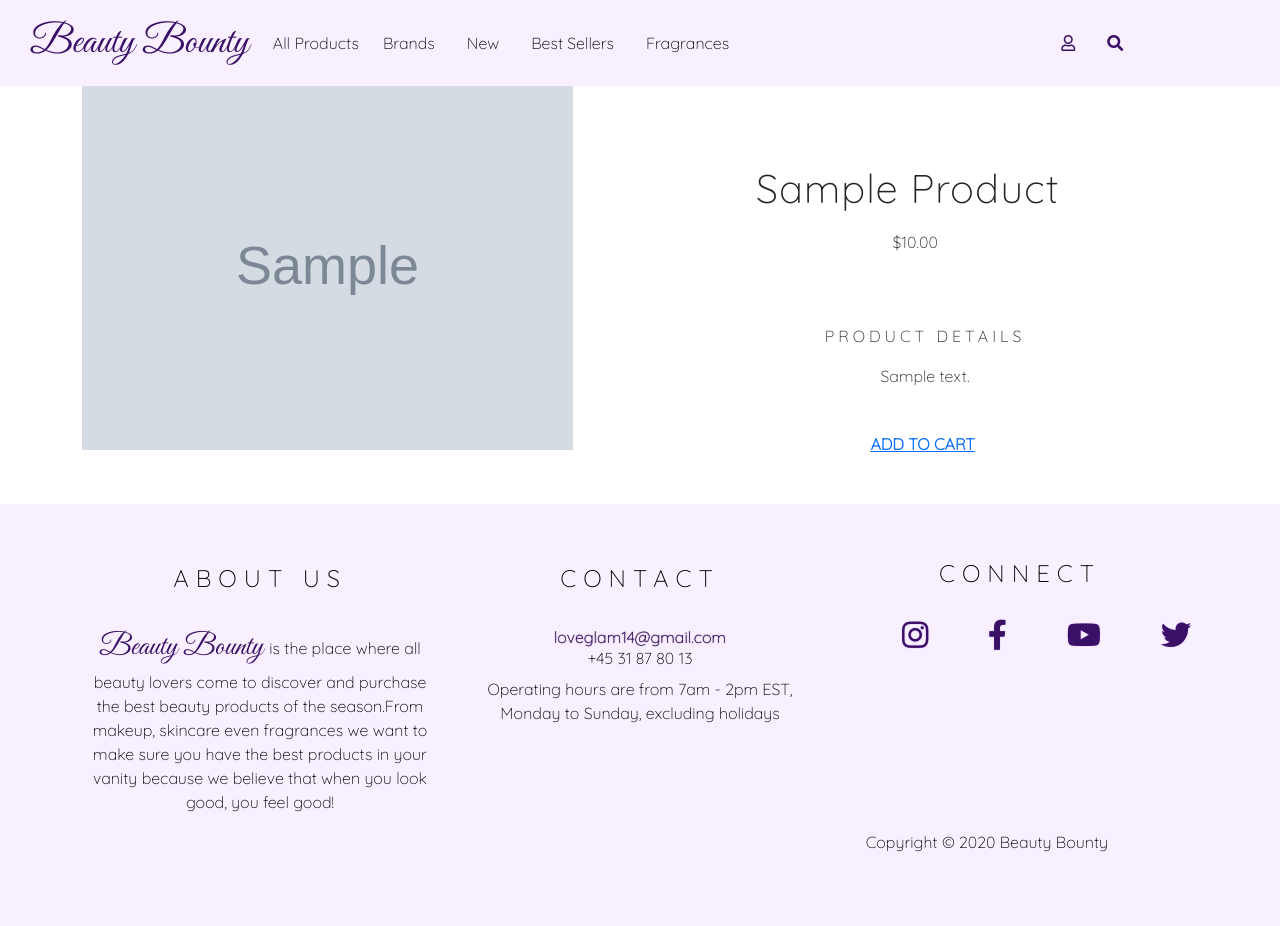
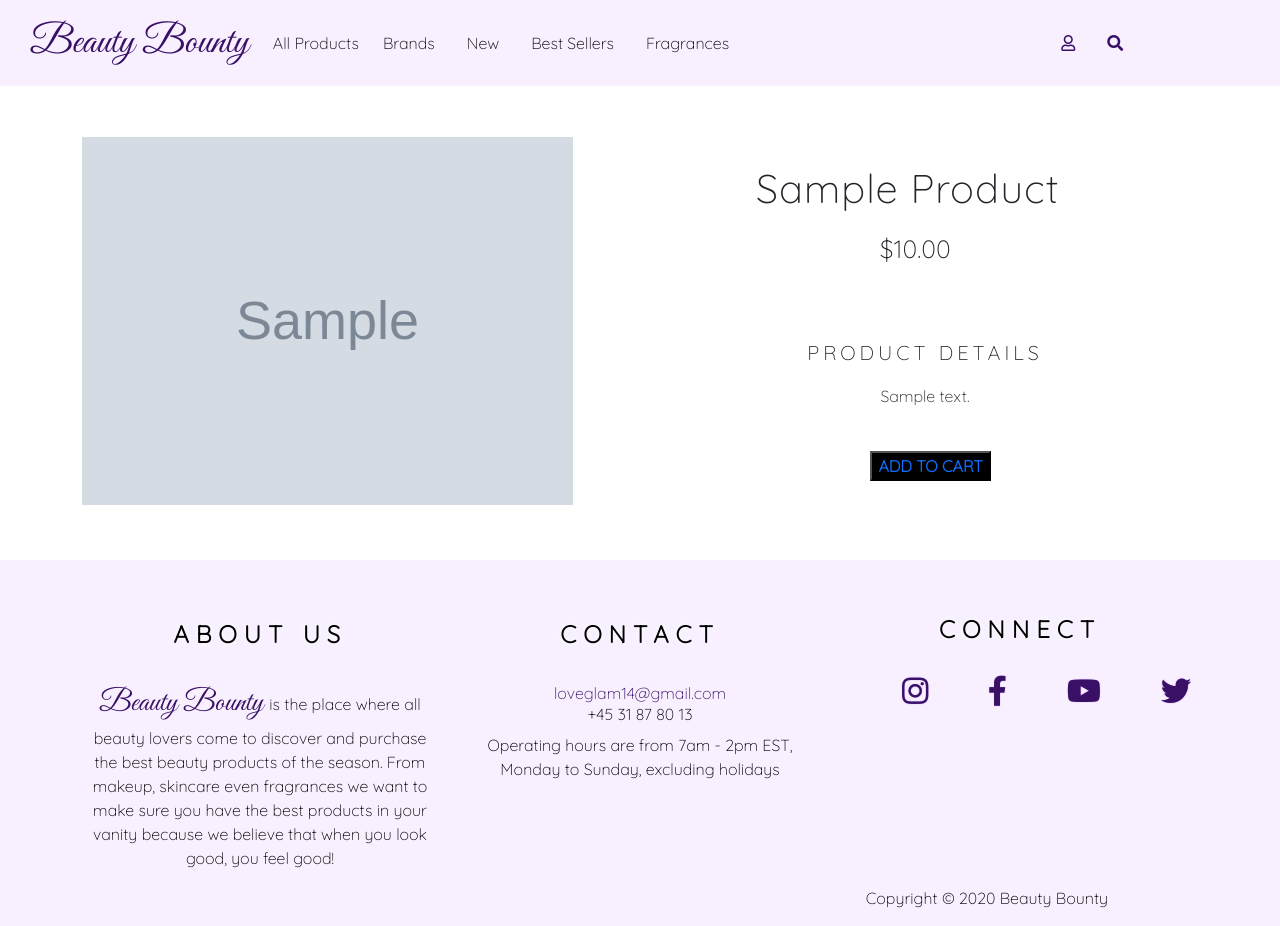
Before and after one commit to Vasileia-Apostolou/Beauty_Bounty, a Django app: a page that uses store/templates/store/footer.html in a window 1280 px wide. Before the commit the page ends 852 px from the top, so only its background shows below. Run offline with Django 3.2, Linux system fonts and the light colour scheme; tables that the repository leaves empty hold one stand-in row (values such as "Sample post"); grey boxes marked "Sample" are stand-in pictures; some libraries are stand-ins or nearby versions.

Commit message:
Style product overview and add to card button

```diff
--- a/store/static/css/style.css
+++ b/store/static/css/style.css
@@ -29,8 +29,8 @@ body {
 }
 
 .navbar-brand:hover {
-    color: #391066;
-    text-shadow: 0px 1px 0px #b0acab;
+    color: #481679;
+    text-shadow: 0px 1px 1px #beb9b8;
 }
 
 .navbar li a {
@@ -84,9 +84,9 @@ body {
 .product-details-text {
     text-align: center;
     text-transform: uppercase;
+    font-size: 20px;
     letter-spacing: 4px;
     padding-top: 10%;
-
 }
 
 .product-details {
@@ -96,6 +96,7 @@ body {
 
 .product-price {
     text-align: center;
+    font-size: 25px;
     padding-top: 10px;
     padding-left: 35px;
     margin-right: 10%;
@@ -104,15 +105,21 @@ body {
 .product-status {
     text-align: center;
     text-transform: uppercase;
+    text-decoration: none;
     font-weight: bold;
+}
 
-    padding-left: 40%;
+.add-to-card-button {
+    margin-left: 40%;
+    background-color: black;
+    color: white !important;
 }
 
 .product-image {
 width: 90%;
 min-height: auto;
-padding-top: 15%;
+padding-top: 25%;
+padding-bottom: 10%;
 background-size: cover;
 }
 
@@ -134,7 +141,16 @@ background-size: cover;
     background-color: white !important;
 }
 
-.empty-card-text {
+.shopping-cart-text {
+    text-align: center;
+    text-transform: uppercase;
+    font-size: 25px;
+    font-weight: bold;
+    letter-spacing: 7px;
+    padding-top: 5%;
+}
+
+.empty-cart-text {
     text-align: center;
     text-transform: uppercase;
     letter-spacing: 2px;
@@ -147,6 +163,7 @@ background-size: cover;
 .here-text {
     text-decoration: none;
 }
+
 
 /* -------- CHECKOUT -------*/
 .total-price {
@@ -204,13 +221,13 @@ footer {
     text-align: center;
     text-transform: uppercase;
     letter-spacing: 7px;
+    font-weight: bold;
     padding-top: 10px;
     padding-bottom: 25px;
     text-shadow: 0px 0px 5px white;
 }
 
 .connect-footer-text {
-
     text-transform: uppercase;
     letter-spacing: 7px;
     padding-top: 5px;
@@ -219,7 +236,6 @@ footer {
 .contact-by-email {
     text-decoration: none;
     color: #391066;
-    text-shadow: 0px 0px 1px #28063b;
 }
 
 .contact-by-email:hover{
@@ -242,5 +258,5 @@ footer {
 
 .socials li a i:hover{
     color: #541e73;
-    text-shadow: 0px 0px 2px #982bd6;
+    text-shadow: 0px 0px 1px #982bd6;
 }
--- a/store/templates/store/cart.html
+++ b/store/templates/store/cart.html
@@ -11,7 +11,7 @@ Cart
 <br>
 <br>
 <div>
-    <h2 class="empty-card-text">Empty Cart</h2>
+    <h2 class="empty-cart-text">Empty Cart</h2>
     <br>
     <p class="go-back-href">Click <a class="here-text" href="{% url 'home' %}"> here </a> to go back</p>
 </div>
--- a/store/templates/store/footer.html
+++ b/store/templates/store/footer.html
@@ -4,7 +4,7 @@
                  <div class="col-12 col-sm-12 col-md-12 col-lg-4">
 
                     <h4 class="about-footer-text">About Us</h4>
-                    <p><a href="/" class="beauty-bounty-text">Beauty Bounty </a> is the place where all beauty lovers come to discover and purchase the best beauty products of the season.From makeup, skincare even fragrances we want to make sure you have the best products in your vanity because we believe that when you look good, you feel good!</p>
+                    <p><a href="/" class="beauty-bounty-text">Beauty Bounty </a> is the place where all beauty lovers come to discover and purchase the best beauty products of the season. From makeup, skincare even fragrances we want to make sure you have the best products in your vanity because we believe that when you look good, you feel good!</p>
                 </div>
                 <div class="col-12 col-sm-12 col-md-12 col-lg-4">
                     <h4 class="contact-footer-text">Contact</h4>
--- a/store/templates/store/product.html
+++ b/store/templates/store/product.html
@@ -19,7 +19,7 @@ Product
                 {% if product.stock <= 0 %}
                 <p class="product-status">Out Of Stock</p>
                 {% else %}
-                <a class="product-status" href="{% url 'add_cart' product.id %}">Add To Cart</a>
+                <button class="add-to-card-button"><a class="product-status" href="{% url 'add_cart' product.id %}">Add To Cart</a></button>
                 {% endif %}
                 <br>
                 <br>
```
